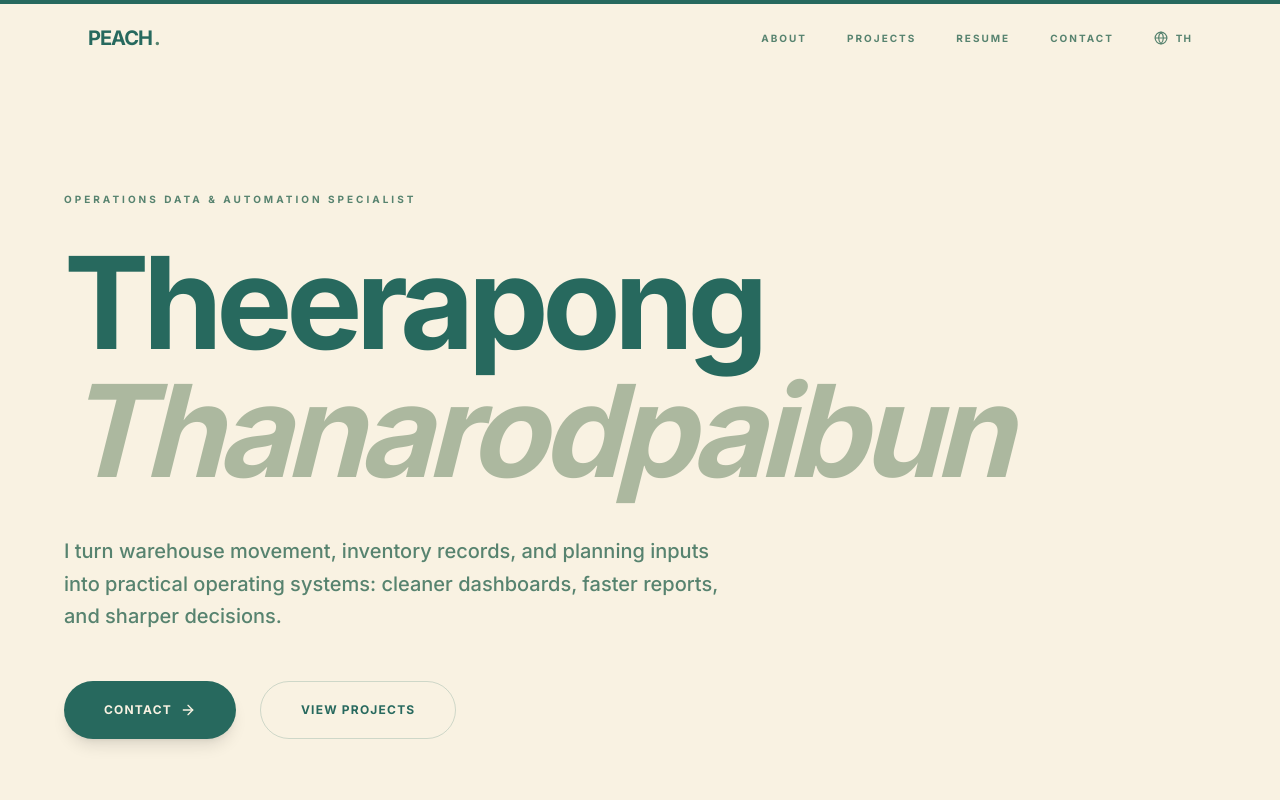
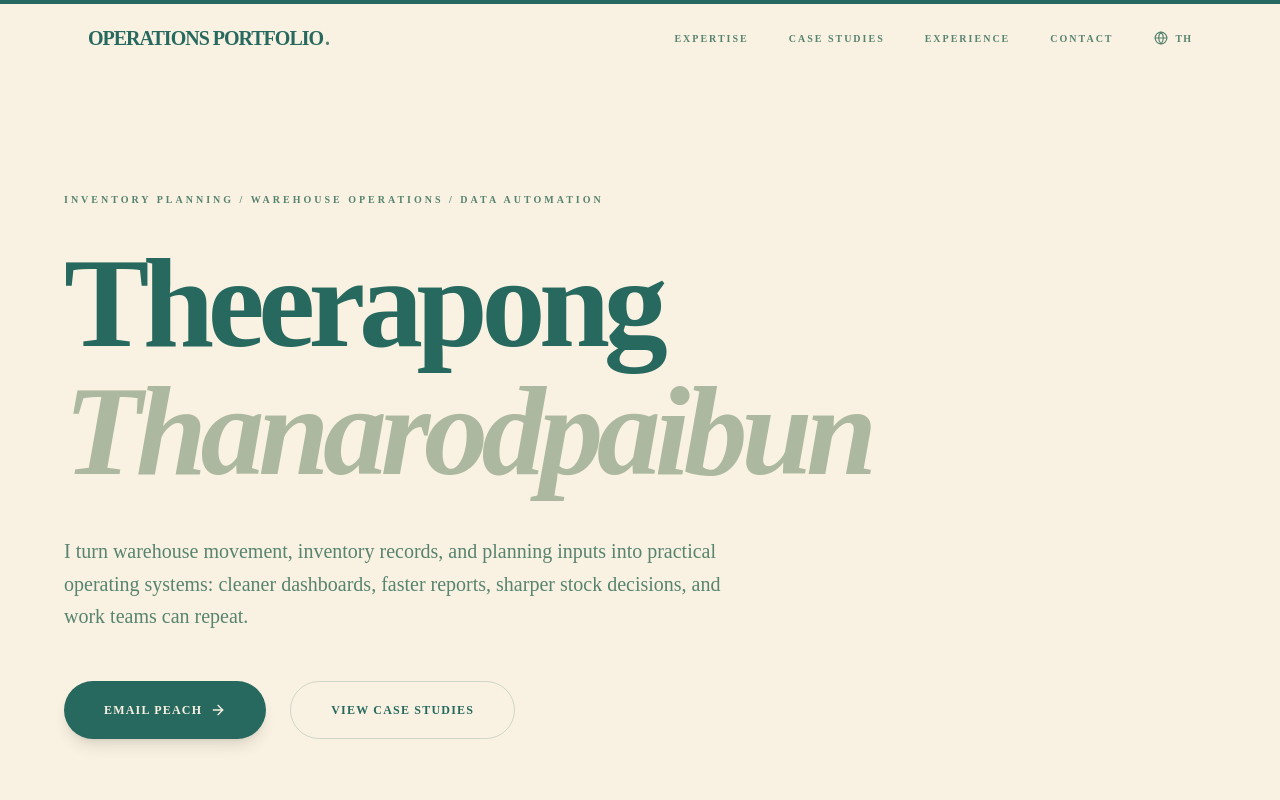
Before and after one commit to peichh/modern-portfolio, a Next.js app: page / in a window 1280 px wide. Shown: the top 800 px of the page. Built offline with nearby package versions, Linux system fonts and the light colour scheme.

Commit message:
Integrate SEO metadata and exact EN/TH translations from peach-portfolio. Updated contact links and project URLs.

```diff
--- a/src/app/layout.tsx
+++ b/src/app/layout.tsx
@@ -1,17 +1,40 @@
 import type { Metadata } from "next";
-import { Inter, Kanit } from "next/font/google";
+import { Kanit, Plus_Jakarta_Sans } from "next/font/google";
 import "./globals.css";
 
-const inter = Inter({ subsets: ["latin"], variable: "--font-inter" });
 const kanit = Kanit({
+  subsets: ["thai", "latin"],
   weight: ["300", "400", "500", "600"],
-  subsets: ["thai", "latin"],
-  variable: "--font-kanit"
+  variable: "--font-kanit",
+});
+
+const plusJakartaSans = Plus_Jakarta_Sans({
+  subsets: ["latin"],
+  weight: ["400", "500", "600", "700", "800"],
+  variable: "--font-plus-jakarta",
 });
 
 export const metadata: Metadata = {
-  title: "Theerapong Thanarodpaibun | Portfolio",
-  description: "Operations Data & Automation Specialist Portfolio",
+  title: "Theerapong Thanarodpaibun | Operations Data Portfolio",
+  description: "Portfolio of Theerapong Thanarodpaibun, an inventory, planning, and operations data specialist in Bangkok.",
+  themeColor: "#0f172a",
+  openGraph: {
+    type: "website",
+    title: "Theerapong Thanarodpaibun | Inventory & Planning Specialist",
+    description: "Warehouse operations, planning analytics, Excel automation, Power Query, VBA, and inventory visibility.",
+    url: "https://peichh.github.io/peach-portfolio/",
+    images: [
+      {
+        url: "https://images.unsplash.com/photo-1551434678-e076c223a692?q=80&w=1600&auto=format&fit=crop",
+        width: 1600,
+        height: 900,
+        alt: "Theerapong Thanarodpaibun Portfolio",
+      },
+    ],
+  },
+  twitter: {
+    card: "summary_large_image",
+  },
 };
 
 export default function RootLayout({
@@ -20,8 +43,10 @@ export default function RootLayout({
   children: React.ReactNode;
 }>) {
   return (
-    <html lang="en" className={`${inter.variable} ${kanit.variable}`}>
-      <body className="font-sans antialiased">{children}</body>
+    <html lang="en">
+      <body className={`${plusJakartaSans.variable} ${kanit.variable} antialiased`}>
+        {children}
+      </body>
     </html>
   );
 }
--- a/src/app/page.tsx
+++ b/src/app/page.tsx
@@ -9,7 +9,6 @@ import {
   ChevronRight,
   Briefcase,
   Award,
-  Code,
   Database,
   Settings,
   GraduationCap,
@@ -22,27 +21,27 @@ import {
 
 const translations = {
   en: {
-    brand: "Peach",
-    navAbout: "About",
-    navProjects: "Projects",
-    navResume: "Resume",
+    brand: "Operations Portfolio",
+    navAbout: "Expertise",
+    navProjects: "Case Studies",
+    navResume: "Experience",
     navContact: "Contact",
-    heroEyebrow: "Operations Data & Automation Specialist",
+    heroEyebrow: "Inventory Planning / Warehouse Operations / Data Automation",
     heroTitleFirst: "Theerapong",
     heroTitleLast: "Thanarodpaibun",
-    heroDescription: "I turn warehouse movement, inventory records, and planning inputs into practical operating systems: cleaner dashboards, faster reports, and sharper decisions.",
-    heroContact: "Contact",
-    heroViewProjects: "View Projects",
+    heroDescription: "I turn warehouse movement, inventory records, and planning inputs into practical operating systems: cleaner dashboards, faster reports, sharper stock decisions, and work teams can repeat.",
+    heroContact: "Email Peach",
+    heroViewProjects: "View Case Studies",
     statOne: "2d → 1h",
     statOneDesc: "Reporting Cycle Reduced",
     statTwo: "100%",
     statTwoDesc: "Inventory Accuracy",
     statThree: "Bangkok",
     statThreeDesc: "Based in",
-    aboutTitle: "Bridging the gap between physical operations and data logic.",
+    aboutTitle: "Built for roles where operations, data, and planning meet.",
     aboutP1: "Peach combines hands-on warehouse discipline with planning analytics. The profile is strongest where a team needs someone who understands physical stock movement, can diagnose data gaps, and can build simple tools that make daily decisions faster.",
     aboutFocus: "Current Focus",
-    aboutFocusText: "Inventory visibility, stock accuracy, and automated reporting flows.",
+    aboutFocusText: "Inventory visibility, stock accuracy, and automated reporting.",
     expertiseTitle: "Expertise",
     caseStudiesTitle: "Case Studies",
     caseStudiesSubtitle: "Measurable Operational Value",
@@ -55,7 +54,6 @@ const translations = {
     contactBannerSubtitle: "I'm looking for roles where operations, data, and planning meet. Let's connect and build something efficient.",
     footerText: "© 2026 Theerapong Thanarodpaibun",
     backToTop: "Back to top",
-    // Deep data
     projects: [
       {
         title: "Refreshable Reporting Pipeline",
@@ -139,16 +137,16 @@ const translations = {
     ]
   },
   th: {
-    brand: "Peach",
-    navAbout: "เกี่ยวกับ",
+    brand: "พอร์ตโฟลิโองาน Operations",
+    navAbout: "ความเชี่ยวชาญ",
     navProjects: "ผลงาน",
     navResume: "ประสบการณ์",
     navContact: "ติดต่อ",
-    heroEyebrow: "Operations Data & Automation Specialist",
+    heroEyebrow: "Inventory Planning / Warehouse Operations / Data Automation",
     heroTitleFirst: "Theerapong",
     heroTitleLast: "Thanarodpaibun",
-    heroDescription: "ผมเปลี่ยนงานคลังสินค้า ข้อมูลสต็อก และข้อมูลวางแผน ให้กลายเป็นระบบทำงานที่ใช้ได้จริง: dashboard ชัดขึ้น, report เร็วขึ้น และตัดสินใจเรื่อง stock ได้คมขึ้น",
-    heroContact: "ติดต่อ",
+    heroDescription: "ผมเปลี่ยนงานคลังสินค้า ข้อมูลสต็อก และข้อมูลวางแผน ให้กลายเป็นระบบทำงานที่ใช้ได้จริง: dashboard ชัดขึ้น, report เร็วขึ้น, ตัดสินใจเรื่อง stock ได้คมขึ้น และทีมทำซ้ำได้อย่างเป็นระบบ",
+    heroContact: "อีเมลหา Peach",
     heroViewProjects: "ดูผลงาน",
     statOne: "2 วัน → 1 ชม.",
     statOneDesc: "ลดรอบเวลาทำรายงาน",
@@ -156,10 +154,10 @@ const translations = {
     statTwoDesc: "ความแม่นยำสต็อก",
     statThree: "กรุงเทพฯ",
     statThreeDesc: "พร้อมรับงาน",
-    aboutTitle: "เชื่อมต่อระหว่างงาน Operations จริงและตรรกะข้อมูล",
+    aboutTitle: "เหมาะกับบทบาทที่เชื่อมงาน operations, data และ planning เข้าด้วยกัน",
     aboutP1: "Peach มีพื้นฐานจากงานคลังสินค้าจริงร่วมกับทักษะด้าน planning analytics จุดแข็งคือเข้าใจการเคลื่อนไหวของ stock หน้างาน มองเห็นช่องว่างของข้อมูล และสร้าง tool ง่าย ๆ ที่ช่วยให้ทีมตัดสินใจได้เร็วขึ้น",
     aboutFocus: "โฟกัสตอนนี้",
-    aboutFocusText: "Inventory visibility, stock accuracy และ automated reporting flows",
+    aboutFocusText: "Inventory visibility, stock accuracy และ automated reporting",
     expertiseTitle: "ความเชี่ยวชาญ",
     caseStudiesTitle: "ผลงานที่คัดเลือก",
     caseStudiesSubtitle: "สร้างคุณค่าให้ Operations แบบวัดผลได้",
@@ -172,24 +170,23 @@ const translations = {
     contactBannerSubtitle: "ผมกำลังมองหาบทบาทที่ Operations, Data และ Planning มาบรรจบกัน มาสร้างระบบที่มีประสิทธิภาพด้วยกันครับ",
     footerText: "© 2026 Theerapong Thanarodpaibun",
     backToTop: "กลับขึ้นบนสุด",
-    // Deep data
     projects: [
       {
         title: "Refreshable Reporting Pipeline",
         category: "Automation / Planning Analytics",
-        description: "สร้าง workflow ด้วย Power Query และ SQL เพื่อเตรียมรายงานแบบอัตโนมัติ ลดรอบเวลาทำงานจาก 2 วันเหลือเพียง 1 ชั่วโมง ลดความเสี่ยงจากการทำงาน manual และเพิ่ม visibility ด้วย dashboard ที่ใช้ซ้ำได้",
+        description: "สร้าง workflow ด้วย Power Query และ basic SQL เพื่อแทนการเตรียม report แบบ manual ลดเวลาทำรายงานประจำจาก 2 วันเหลือ 1 ชั่วโมง",
         tags: ["Power Query", "SQL", "Excel VBA"]
       },
       {
         title: "Spare Parts Location Planning",
         category: "Warehouse Optimization",
-        description: "วิเคราะห์ความถี่การเคลื่อนไหวของ part เพื่อแยก fast/slow/dead stock แล้วจัด location ใหม่ในคลังสินค้า ช่วยให้หยิบจ่ายได้เร็วขึ้นและควบคุมง่ายขึ้น",
+        description: "วิเคราะห์ความถี่การเคลื่อนไหวของ part เพื่อแยก fast-moving, slow-moving และ dead stock แล้วจัด location ใหม่ให้หยิบจ่ายเร็วขึ้นและควบคุมง่ายขึ้น",
         tags: ["Inventory Optimization", "Logistics", "Process Design"]
       },
       {
         title: "Budget vs Demand Logic Tool",
         category: "Demand / Capacity Planning",
-        description: "พัฒนา planning model เพื่อเทียบ capacity ของ resource กับ demand requirement ช่วยลดการใช้ดุลยพินิจแบบ manual และทำให้การจัดสรรทรัพยากรสอดคล้องกับงบประมาณ",
+        description: "พัฒนา planning model เพื่อเทียบ capacity ของ resource กับ demand requirement ช่วยลดการตัดสินใจแบบ manual และทำให้ allocation สอดคล้องขึ้น",
         tags: ["Forecasting", "Data Analytics", "Planning"]
       }
     ],
@@ -200,35 +197,35 @@ const translations = {
         period: "มี.ค. 2026 - ปัจจุบัน",
         description: "ดูแล inventory ของ IT server spare parts ตั้งแต่รับเข้า เบิกจ่าย รับคืน ตรวจนับ ควบคุม location และ reconcile ระหว่าง stock จริงกับ record",
         details: [
-          "จัดการงานรับเข้า เบิกจ่าย รับคืน ตรวจนับรอบ และ reconcile ข้อมูลสต็อกสำหรับ IT server spare parts",
-          "วิเคราะห์ประวัติการเคลื่อนไหวเพื่อแยกประเภท fast/slow/dead stock เพื่อการจัดเก็บและเติมสินค้าที่ชัดเจน",
-          "จัด location ใหม่ตามความถี่การหยิบ เพื่อลดระยะเดินและเพิ่มความรวดเร็วในการเข้าถึงสินค้า",
-          "จัดทำรายงาน inventory และ operations ครอบคลุม stock movement, usage และ performance indicators",
-          "วางมาตรฐานการจัดเก็บและการจัดการ spare parts เพื่อให้ process การทำงานสม่ำเสมอ"
+          "ดูแล inbound receiving, outbound issuance, returns, cycle count และ inventory record reconciliation สำหรับ IT server spare parts",
+          "วิเคราะห์ movement history เพื่อแยก fast-moving, slow-moving และ dead stock สำหรับการจัดเก็บและเติมสินค้าให้ชัดขึ้น",
+          "จัด location ในคลังใหม่ตามความถี่การหยิบ เพื่อลดระยะเดินและทำให้ spare parts เข้าถึงง่ายขึ้น",
+          "จัดทำรายงาน inventory และ operations ประจำ ครอบคลุม stock movement, usage, outstanding items และ performance indicators",
+          "วางมาตรฐานการจัดเก็บ การจัดการ spare parts และ routine การ update inventory เพื่อให้ process สม่ำเสมอขึ้น"
         ]
       },
       {
         role: "Capacity Planner",
         company: "HANESBRANDS ROH ASIA LTD.",
         period: "ก.พ. 2025 - ก.พ. 2026",
-        description: "สร้าง automated reporting และ planning tools ด้วย Power Query, SQL และ Excel เพื่อเพิ่ม visibility ด้าน budget, demand และ resource",
+        description: "สร้าง automated reporting และ planning tools ด้วย Power Query, basic SQL และ Excel logic เพื่อเพิ่ม visibility ด้าน budget, demand และ resource",
         details: [
-          "สร้าง automated reporting pipeline ด้วย Power Query และ SQL สำหรับจัดการข้อมูลวางแผน",
-          "แทนที่การเตรียมรายงานแบบ manual ด้วย dashboard ที่ใช้ซ้ำได้ ลดเวลาทำงานจาก 2 วันเหลือ 1 ชั่วโมง",
-          "สร้าง planning tool แบบ logic-based เพื่อเปรียบเทียบ budget, demand และทรัพยากรที่มีอยู่",
-          "เพิ่มความชัดเจนในการวางแผนด้วยการจัดมาตรฐาน source data และขั้นตอนการ transform ข้อมูล"
+          "สร้าง automated reporting pipeline ด้วย Power Query และ basic SQL สำหรับ extract, transform และ refresh planning data",
+          "แทนการทำ report manual ด้วย dashboard logic ที่ใช้ซ้ำได้ ลดเวลาทำรายงานจาก 2 วันเหลือ 1 ชั่วโมง",
+          "สร้าง planning tool แบบ logic-based เพื่อเปรียบเทียบ budget, demand และ available resources สำหรับ allocation decision",
+          "เพิ่ม planning visibility ด้วยการ standardize source data, transformation rules และ refresh routines"
         ]
       },
       {
         role: "Demand Planner",
         company: "HANESBRANDS ROH ASIA LTD.",
         period: "มิ.ย. 2024 - ธ.ค. 2024",
-        description: "วิเคราะห์ sales trend, ติดตามระดับสต็อก, เปิดใบสั่งผลิต และวิเคราะห์สาเหตุการยกเลิก order ด้วย root cause analysis",
+        description: "วิเคราะห์ sales trend, monitor inventory threshold, เปิด production order และวิเคราะห์สาเหตุ order cancellation ด้วย root cause analysis",
         details: [
-          "วิเคราะห์แนวโน้มการขายด้วย Pivot Tables เพื่อสนับสนุนการวางแผน demand และจังหวะการผลิต",
-          "ติดตามระดับสต็อกและเปิด production order สำหรับสินค้าที่ต่ำกว่า safety level เพื่อลด stockout risk",
-          "วิเคราะห์สาเหตุการยกเลิก order (Root Cause Analysis) เช่น factory delay หรือ warehouse discrepancy",
-          "สนับสนุนการวางแผนโดยเชื่อมโยง demand signal เข้ากับระดับสต็อกและความต้องการผลิต"
+          "วิเคราะห์ sales trend ด้วย Excel Pivot Tables เพื่อ support demand planning และ timing ของ production order",
+          "ติดตาม inventory threshold และ initiate production order สำหรับ style ที่ต่ำกว่า safety level เพื่อลด stockout risk",
+          "วิเคราะห์ order cancellation ด้วย root cause analysis เช่น factory delay และ warehouse discrepancy",
+          "สนับสนุน planning review ด้วยการเชื่อม demand signal เข้ากับ inventory status และ production needs"
         ]
       }
     ],
@@ -291,23 +288,7 @@ export default function Home() {
   };
 
   const scrollToTop = () => {
-    const duration = 1200;
-    const start = window.pageYOffset;
-    const startTime = 'now' in window.performance ? performance.now() : new Date().getTime();
-
-    const easeInOutCubic = (t: number) => t < 0.5 ? 4 * t * t * t : (t - 1) * (2 * t - 2) * (2 * t - 2) + 1;
-
-    const scroll = () => {
-      const now = 'now' in window.performance ? performance.now() : new Date().getTime();
-      const time = Math.min(1, (now - startTime) / duration);
-      const timeFunction = easeInOutCubic(time);
-      window.scroll(0, Math.ceil(timeFunction * (0 - start) + start));
-
-      if (window.pageYOffset === 0 || time === 1) return;
-      requestAnimationFrame(scroll);
-    };
-
-    scroll();
+    window.scrollTo({ top: 0, behavior: "smooth" });
   };
 
   const navLinks = [
@@ -422,7 +403,7 @@ export default function Home() {
               </a>
             ))}
             <div className="pt-12 flex flex-col items-center space-y-4 text-muted font-bold text-xs uppercase tracking-widest">
-              <a href="mailto:theerapong.thana@outlook.com">theerapong.thana@outlook.com</a>
+              <a href="mailto:Theerapong.thana@outlook.com">Theerapong.thana@outlook.com</a>
               <a href="tel:+66808314717">+66 80 831 4717</a>
             </div>
           </motion.div>
@@ -477,7 +458,7 @@ export default function Home() {
               transition={{ duration: 1, delay: 1.2 }}
               className="flex flex-wrap gap-6"
             >
-              <a href="#contact" className="group bg-primary text-background px-10 py-5 rounded-full font-bold text-xs uppercase tracking-widest hover:bg-muted transition-colors duration-500 flex items-center shadow-lg">
+              <a href="mailto:Theerapong.thana@outlook.com" className="group bg-primary text-background px-10 py-5 rounded-full font-bold text-xs uppercase tracking-widest hover:bg-muted transition-colors duration-500 flex items-center shadow-lg">
                 {t.heroContact} <ArrowRight className="ml-2 w-4 h-4 group-hover:translate-x-1 transition-transform duration-500" />
               </a>
               <a href="#projects" className="border border-primary/20 px-10 py-5 rounded-full font-bold text-xs uppercase tracking-widest hover:border-primary transition-colors duration-500">
@@ -714,7 +695,8 @@ export default function Home() {
           </motion.h3>
           <div className="grid md:grid-cols-2 gap-8">
             <motion.a
-              href="#"
+              href="https://peichh.github.io/shopthip-site/"
+              target="_blank"
               whileInView={{ opacity: 1, y: 0 }}
               initial={{ opacity: 0, y: 30 }}
               viewport={viewportConfig}
@@ -729,7 +711,8 @@ export default function Home() {
               <ExternalLink className="w-5 h-5 text-muted group-hover:text-primary transition-colors duration-500 self-end" />
             </motion.a>
             <motion.a
-              href="#"
+              href="https://poke.com/r/k0bZXR5tyJw"
+              target="_blank"
               whileInView={{ opacity: 1, y: 0 }}
               initial={{ opacity: 0, y: 30 }}
               viewport={viewportConfig}
@@ -782,11 +765,11 @@ export default function Home() {
               <motion.a
                 whileHover={{ scale: 1.05, color: "#f9f2e2" }}
                 transition={{ duration: 0.5 }}
-                href="mailto:theerapong.thana@outlook.com"
+                href="mailto:Theerapong.thana@outlook.com"
                 className="flex items-center space-x-4 text-xl font-bold text-background transition-colors duration-500"
               >
                 <Mail className="w-6 h-6" />
-                <span>theerapong.thana@outlook.com</span>
+                <span>Theerapong.thana@outlook.com</span>
               </motion.a>
               <div className="hidden lg:block w-px h-10 bg-background/10" />
               <motion.a
@@ -808,7 +791,7 @@ export default function Home() {
         <div className="max-w-6xl mx-auto flex flex-col md:flex-row justify-between items-center text-[10px] text-muted uppercase tracking-[0.2em] font-bold">
           <p>{t.footerText}</p>
           <div className="flex space-x-10 mt-8 md:mt-0">
-            <a href="https://github.com/peichh" className="hover:text-primary transition-colors duration-500">Github</a>
+            <a href="https://github.com/peichh" target="_blank" className="hover:text-primary transition-colors duration-500">Github</a>
             <a href="#" className="hover:text-primary transition-colors duration-500">LinkedIn</a>
           </div>
         </div>
```
